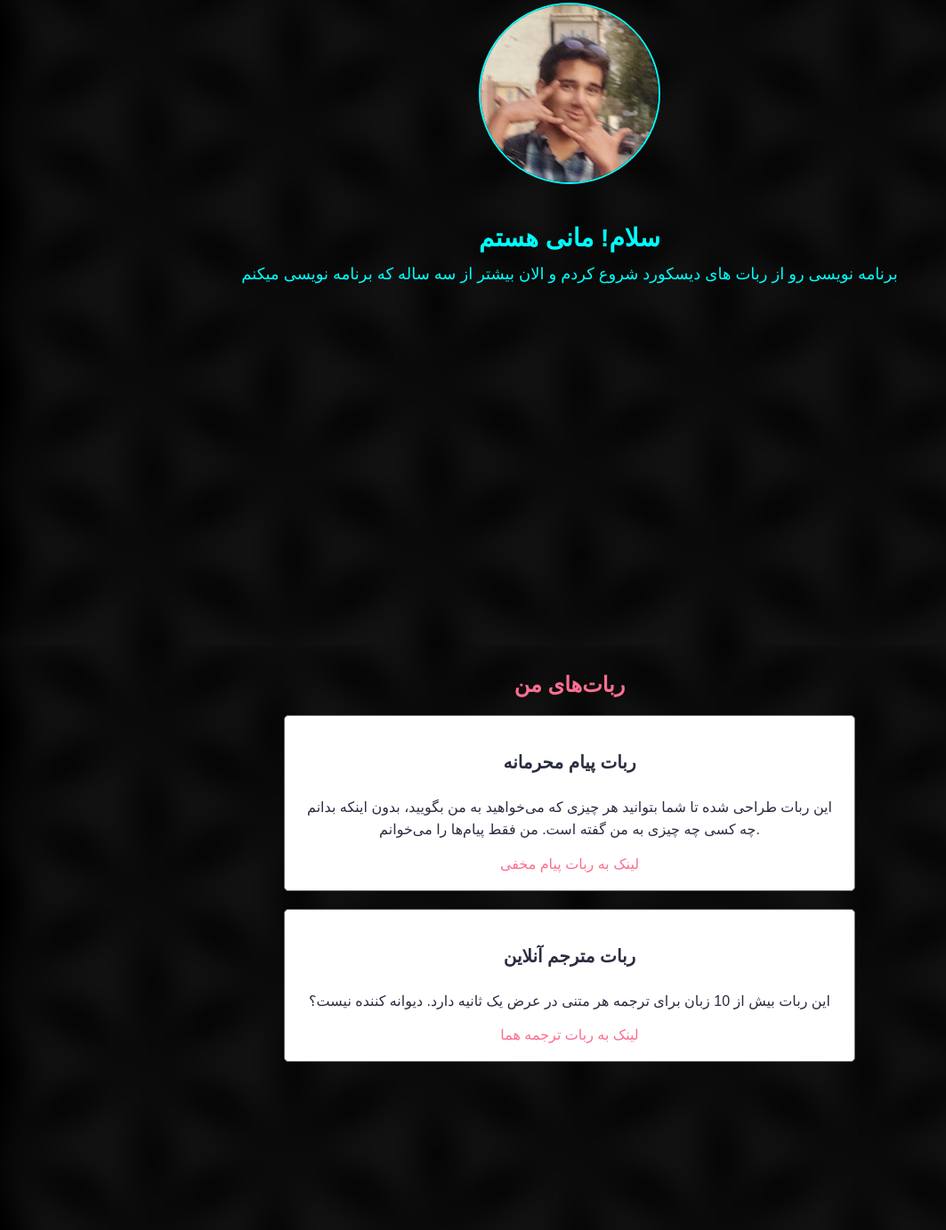
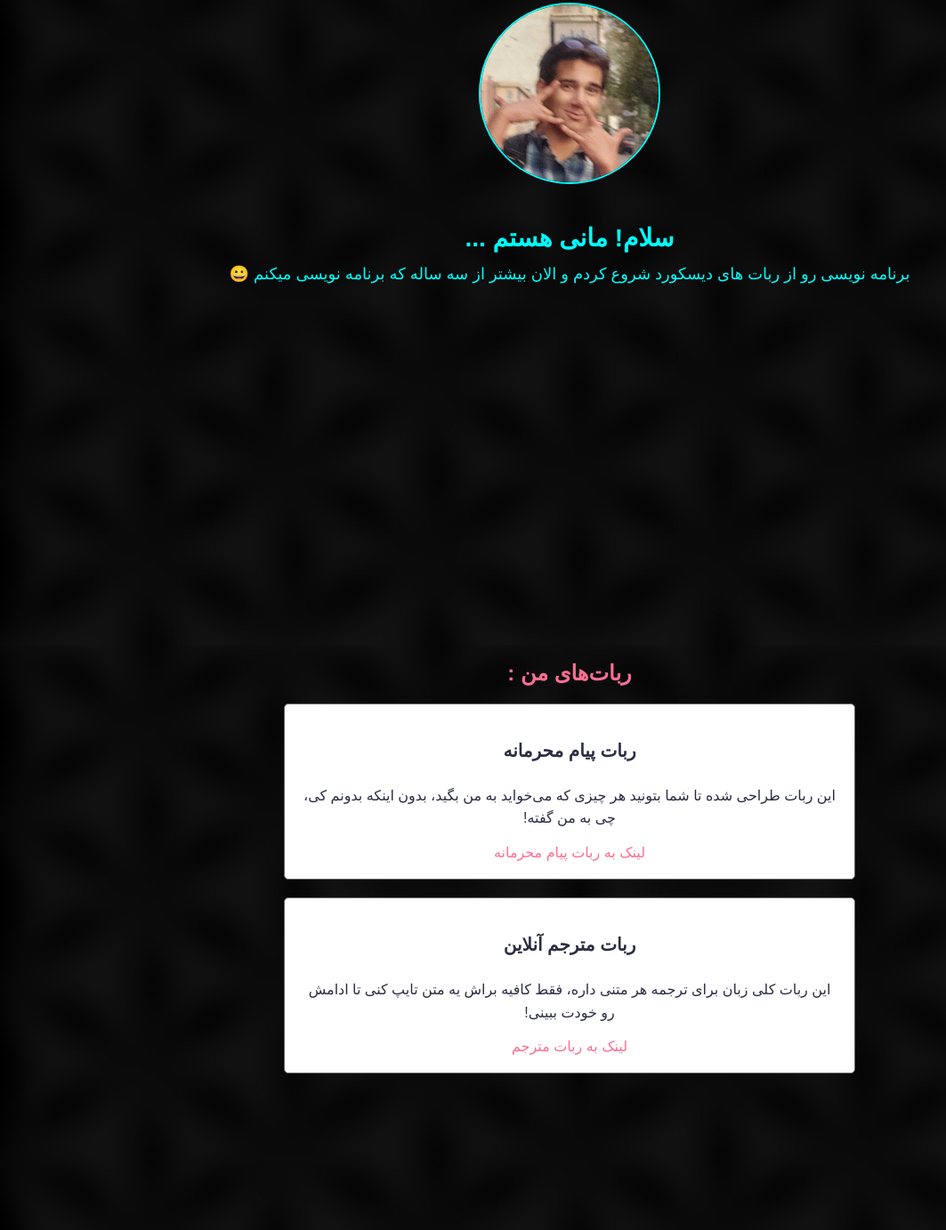
Before and after one commit to MisterPoker/MisterPoker, a plain HTML site: page index.html in a window 1280 px wide. Shown: the part 235-1618 px from the top of the page at 89% size, without its empty margins (0-1063 px from the left). Drawn offline with nearby package versions, Linux system fonts and the light colour scheme; a script that the page names is missing; a web font is replaced by a local one.

Commit message:
good at this point

```diff
--- a/index.html
+++ b/index.html
@@ -32,32 +32,32 @@
     </header>
 
     <main>
-        <section id="about-me">
+        <section id="about-me" style="direction: rtl;">
             <div class="profile-photo">
                 <img src="img.jpg" alt="Profile Photo" draggable="false">
             </div>
 
-            <h2>سلام! مانی هستم</h2>
-            <p>برنامه نویسی رو از ربات های دیسکورد شروع کردم و الان بیشتر از سه ساله که برنامه نویسی میکنم</p>
+            <h2>سلام! مانی هستم ...</h2>
+            <p>برنامه نویسی رو از ربات های دیسکورد شروع کردم و الان بیشتر از سه ساله که برنامه نویسی میکنم 😀</p>
         </section>
 
-        <section id="my-bots" class="expanded-section">
-            <h2>ربات‌های من</h2>
+        <section id="my-bots" class="expanded-section" style="direction: rtl;">
+            <h2>ربات‌های من :</h2>
             <div class="bot">
                 <h3>ربات پیام محرمانه</h3>
-                <p>این ربات طراحی شده تا شما بتوانید هر چیزی که می‌خواهید به من بگویید، بدون اینکه بدانم چه کسی چه چیزی به من گفته است. من فقط پیام‌ها را می‌خوانم.</p>
-                <a href="https://t.me/MisterPokerSecretMessageBot" target="_blank">لینک به ربات پیام مخفی</a>
+                <p>این ربات طراحی شده تا شما بتونید هر چیزی که می‌خواید به من بگید، بدون اینکه بدونم کی، چی به من گفته!</p>
+                <a href="https://t.me/MisterPokerSecretMessageBot" target="_blank">لینک به ربات پیام محرمانه</a>
             </div>
             <div class="bot">
                 <h3>ربات مترجم آنلاین</h3>
-                <p>این ربات بیش از 10 زبان برای ترجمه هر متنی در عرض یک ثانیه دارد. دیوانه کننده نیست؟</p>
-                <a href="https://t.me/Homa_Translate_Bot" target="_blank">لینک به ربات ترجمه هما</a>
+                <p>این ربات کلی زبان برای ترجمه هر متنی داره، فقط کافیه براش یه متن تایپ کنی تا ادامش رو خودت ببینی!</p>
+                <a href="https://t.me/Homa_Translate_Bot" target="_blank">لینک به ربات مترجم</a>
             </div>
         </section>
     </main>
 
     <footer>
-        <div class="footer-social-icons">
+        <div class="footer-social-icons" style="direction: ltr;">
             <a href="tg://openmessage?user_id=5460358235"><i class="fab fa-telegram"></i></a>
             <a href="https://instagram.com/mnipv_" target="_blank"><i class="fab fa-instagram"></i></a>
             <a href="https://github.com/MisterPoker" target="_blank"><i class="fab fa-github"></i></a>
--- a/styles.css
+++ b/styles.css
@@ -140,6 +140,7 @@ main {
 
 /* My bots section */
 #my-bots {
+
     padding: 20px;
     min-height: 100vh; /* Minimum height to take up full viewport height */
     display: flex;
```
